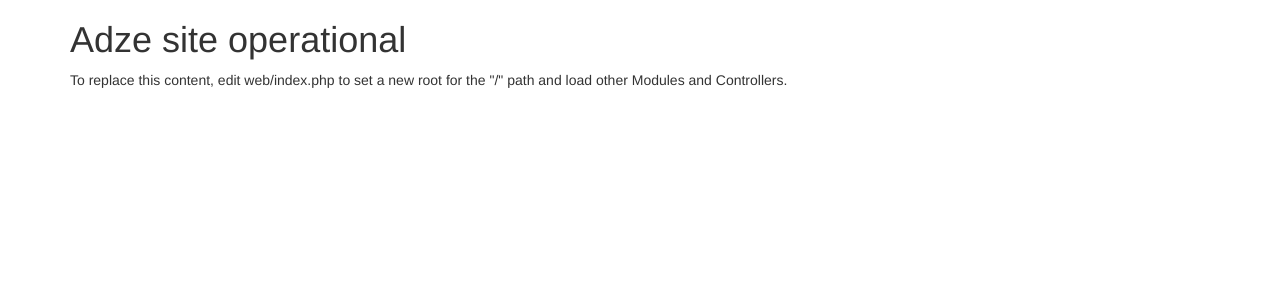
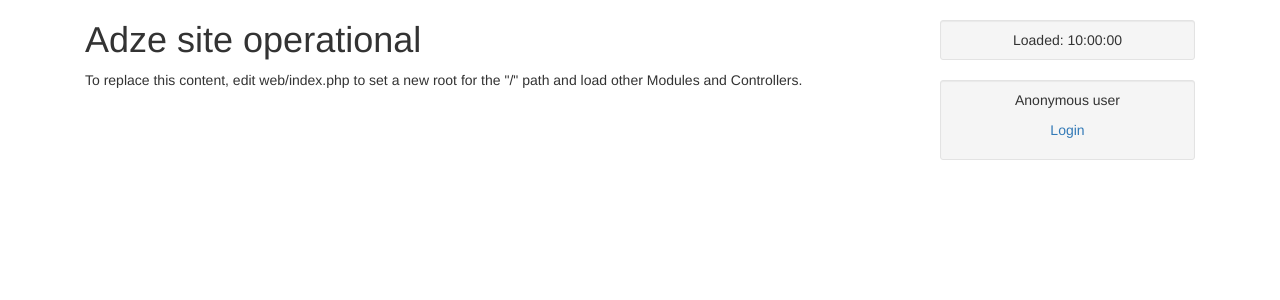
Before and after one commit to parsingphase/adze-base-site, a PHP site: template templates/unconfigured-site/homepage.html.twig in a window 1280 px wide. Shown: the top 300 px of the page. Run offline with PHP 8.4, Linux system fonts and the light colour scheme; the template is opened without the code that fills it: most values are stand-ins (such as "Sample title", 1, 10 or a date in 2020); some libraries are stand-ins or nearby versions.

Commit message:
Use jasongrimes/silex-simpleuser as an initial user management plugin.

```diff
--- a/composer.json
+++ b/composer.json
@@ -26,7 +26,9 @@
         "symfony/twig-bridge": "~2.5",
         "symfony/form": "~2.5",
         "monolog/monolog": "~1.10",
-        "ext-intl": "*"
+        "ext-intl": "*",
+        "symfony/security": "~2.5",
+        "jasongrimes/silex-simpleuser": "~1.0"
     },
     "require-dev": {
         "phpunit/phpunit": "~4.2",
--- a/templates/unconfigured-site/homepage.html.twig
+++ b/templates/unconfigured-site/homepage.html.twig
@@ -1,16 +1,36 @@
-<!--suppress HtmlUnknownTarget -->
 <!DOCTYPE html>
 <html lang="en">
 <head><title>Default Adze site active</title>
-    <link type="text/css" media="all" rel="stylesheet" href="/resources/components/bootstrap/css/bootstrap.min.css"/>
+    <!--suppress HtmlUnknownTarget -->
+    <link type="text/css" media="all" rel="stylesheet"
+          href="/resources/components/bootstrap/css/bootstrap.min.css"/>
 
 </head>
 <body>
 <div class="container">
-    <h1>Adze site operational</h1>
 
-    <p>To replace this content, edit web/index.php to set a new root for the "/" path and load other Modules and
-        Controllers.</p>
+    <div class="col-md-9">
+        <h1>Adze site operational</h1>
+
+        <p>To replace this content, edit web/index.php to set a new root for the "/" path and load other Modules and
+            Controllers.</p>
+    </div>
+
+    <div class="col-md-3">
+        <div class="well well-sm text-center" style="margin-top: 20px">
+            Loaded: {{ time|date("H:i:s") }}
+        </div>
+
+        <div class="well well-sm text-center" style="margin-top: 20px">
+            {% if user %}
+                <p>Logged in as {{ user }}</p>
+                <p><a href="{{ path('user.logout') }}">Logout</a></p>
+            {% else %}
+                <p>Anonymous user</p>
+                <p><a href="{{ path('user.login') }}">Login</a></p>
+            {% endif %}
+        </div>
+    </div>
 </div>
 </body>
 </html>
--- /dev/null
+++ b/templates/unconfigured-site/login.html.twig
@@ -0,0 +1,6 @@
+<form action="{{ path('admin_login_check') }}" method="post">
+    {{ error }}
+    <input type="text" name="_username" value="{{ last_username }}" placeholder="Username"/>
+    <input type="password" name="_password" value="" placeholder="Password"/>
+    <input class="btn" type="submit"/>
+</form>
```
Also changed, not shown: src/Phase/Adze/Application.php (+40 -0 lines), tests/resources/usertest.sqlite (added), 1 other file.
